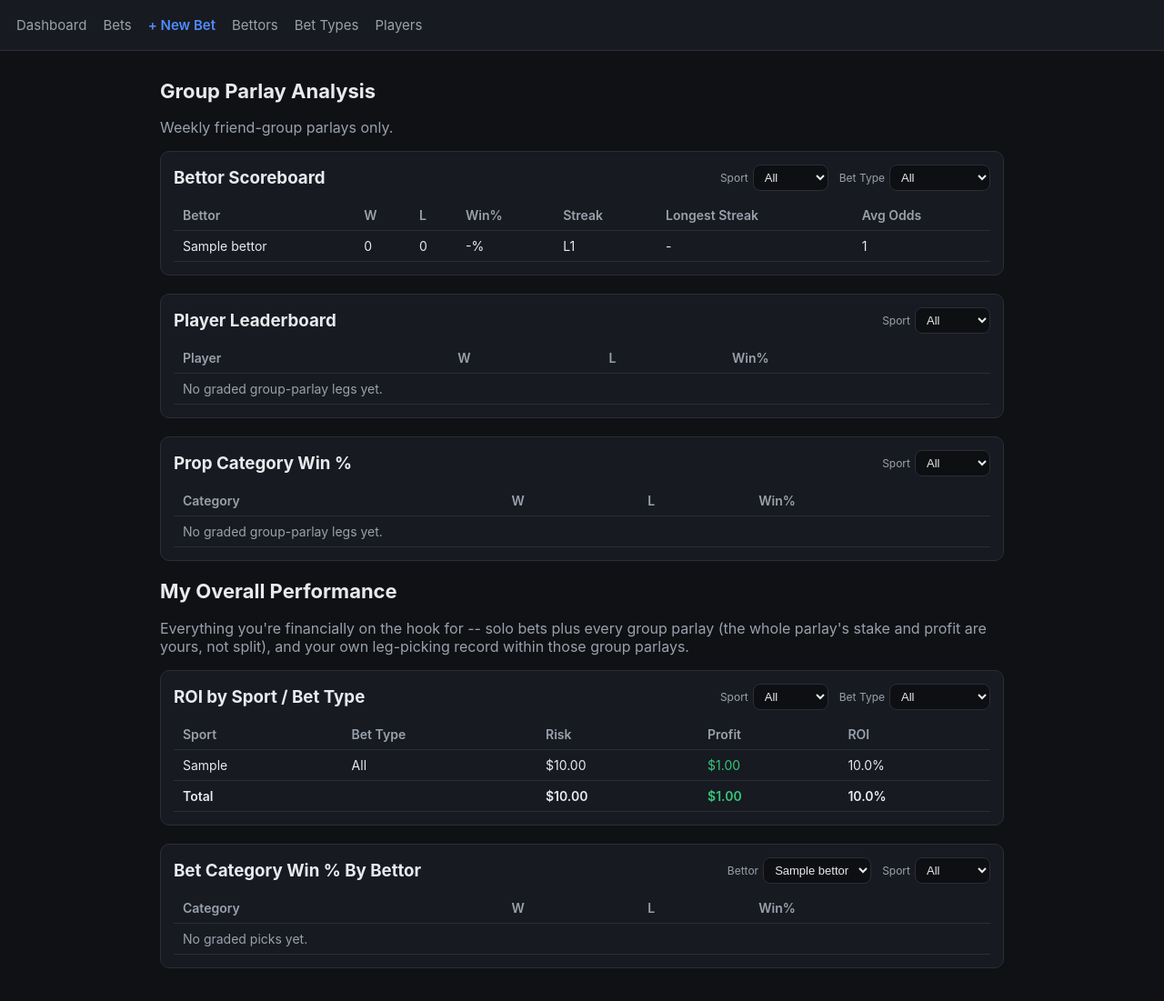
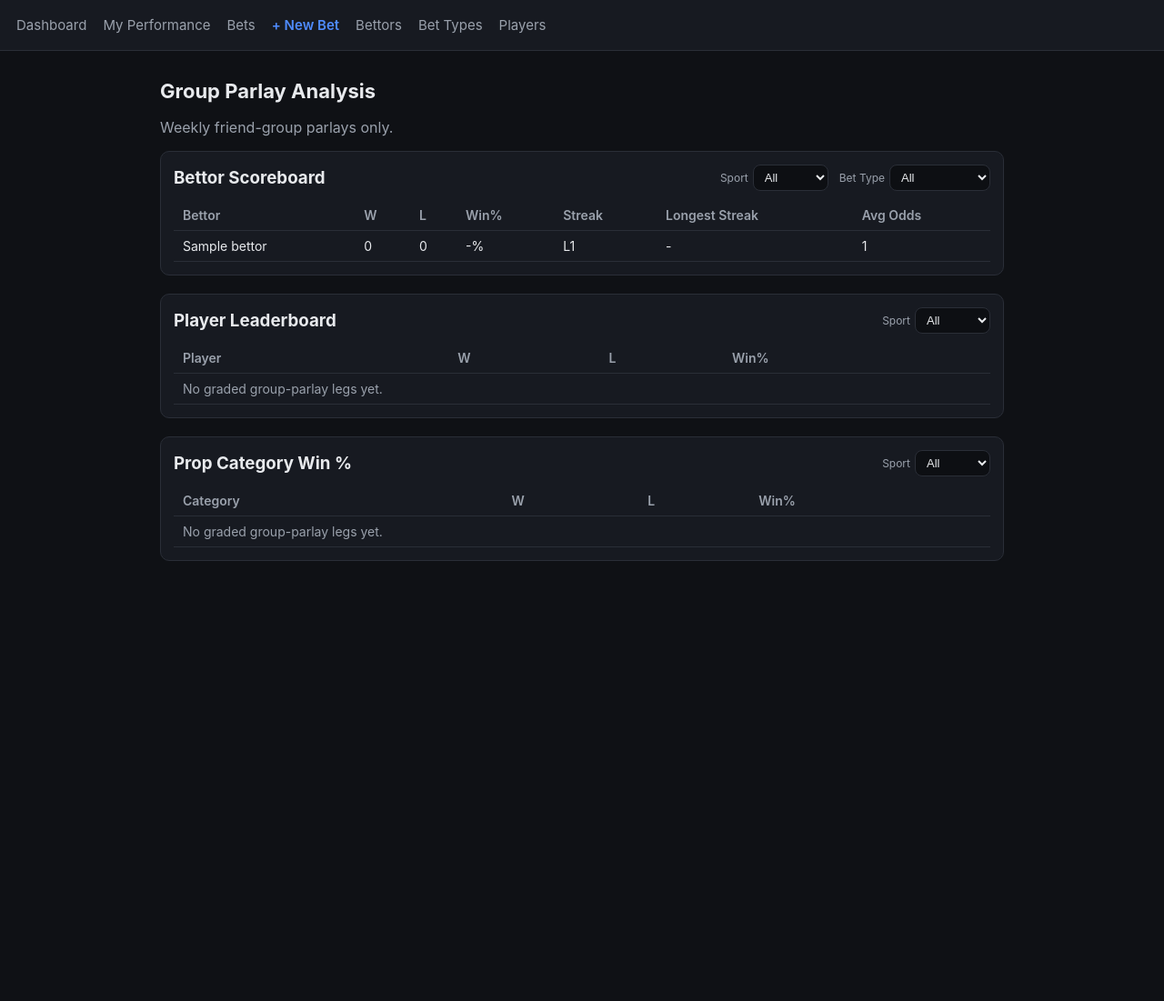
Before and after one commit to TiKilleen/gfdparlay, a Flask app: page / in a window 1280 px wide. Shown: the whole page at 91% size. After the commit the page ends 617 px from the top, so only its background shows below. Run offline with Flask 3, Linux system fonts and the light colour scheme; tables that the repository leaves empty hold one stand-in row (values such as "Sample post").

Commit message:
Move My Overall Performance to its own gated /performance route
It was sitting on the public dashboard, which is the one page meant to
be shareable with friends without a password -- ROI and personal
category record are private financial info, not something to hand out
with the dashboard link. New route isn't in the before_request
allowlist, so it automatically requires login whenever EDIT_PASSWORD is
set, same as every other non-dashboard route. Nav link only shows once
authorized (or when the gate isn't configured at all).

Co-Authored-By: Claude Sonnet 5 <noreply@anthropic.com>

```diff
--- a/app.py
+++ b/app.py
@@ -83,6 +83,16 @@ def parse_optional_decimal(raw_value):
     return Decimal(raw_value)
 
 
+def parse_sport_filter(param_name, default):
+    raw = request.args.get(param_name, default)
+    return raw, (None if raw == "all" else raw)
+
+
+def parse_bet_type_filter(param_name):
+    raw = request.args.get(param_name, "all")
+    return raw, (None if raw == "all" else int(raw))
+
+
 def parse_legs_from_form(form):
     bettor_ids = form.getlist("leg_bettor_id")
     player_names = form.getlist("leg_player_name")
@@ -137,21 +147,39 @@ def register_routes(app):
             .all()
         )
 
-        def sport_filter(param_name, default):
-            raw = request.args.get(param_name, default)
-            return raw, (None if raw == "all" else raw)
+        bs_sport_raw, bs_sport = parse_sport_filter("bs_sport", "all")
+        bs_bet_type_raw, bs_bet_type_id = parse_bet_type_filter("bs_bet_type")
+        pl_sport_raw, pl_sport = parse_sport_filter("pl_sport", "NFL")
+        pc_sport_raw, pc_sport = parse_sport_filter("pc_sport", "NFL")
 
-        def bet_type_filter(param_name):
-            raw = request.args.get(param_name, "all")
-            return raw, (None if raw == "all" else int(raw))
+        return render_template(
+            "dashboard.html",
+            pending_bets=pending_bets,
+            sports=analytics.distinct_sports(),
+            bet_types=BetType.query.order_by(BetType.name).all(),
+            group_players=analytics.player_leaderboard(is_group_bet=True, sport=pl_sport),
+            group_bettors=analytics.bettor_scoreboard(
+                is_group_bet=True, sport=bs_sport, bet_type_id=bs_bet_type_id
+            ),
+            group_categories=analytics.category_breakdown(is_group_bet=True, sport=pc_sport),
+            selected={
+                "bs_sport": bs_sport_raw,
+                "bs_bet_type": bs_bet_type_raw,
+                "pl_sport": pl_sport_raw,
+                "pc_sport": pc_sport_raw,
+            },
+        )
 
-        bs_sport_raw, bs_sport = sport_filter("bs_sport", "all")
-        bs_bet_type_raw, bs_bet_type_id = bet_type_filter("bs_bet_type")
-        pl_sport_raw, pl_sport = sport_filter("pl_sport", "NFL")
-        pc_sport_raw, pc_sport = sport_filter("pc_sport", "NFL")
-        roi_sport_raw, roi_sport = sport_filter("roi_sport", "all")
-        roi_bet_type_raw, roi_bet_type_id = bet_type_filter("roi_bet_type")
-        bc_sport_raw, bc_sport = sport_filter("bc_sport", "all")
+    @app.get("/performance")
+    def performance():
+        """My Overall Performance, split off the public dashboard onto its
+        own route specifically so it falls under the password gate --
+        real money and personal picking-record data, not something to
+        show friends along with the shared dashboard link.
+        """
+        roi_sport_raw, roi_sport = parse_sport_filter("roi_sport", "all")
+        roi_bet_type_raw, roi_bet_type_id = parse_bet_type_filter("roi_bet_type")
+        bc_sport_raw, bc_sport = parse_sport_filter("bc_sport", "all")
 
         bettors = Bettor.query.order_by(Bettor.name).all()
         bc_bettor_code = request.args.get("bc_bettor", "ME")
@@ -164,16 +192,10 @@ def register_routes(app):
         )
 
         return render_template(
-            "dashboard.html",
-            pending_bets=pending_bets,
+            "performance.html",
             sports=analytics.distinct_sports(),
             bet_types=BetType.query.order_by(BetType.name).all(),
             bettors=bettors,
-            group_players=analytics.player_leaderboard(is_group_bet=True, sport=pl_sport),
-            group_bettors=analytics.bettor_scoreboard(
-                is_group_bet=True, sport=bs_sport, bet_type_id=bs_bet_type_id
-            ),
-            group_categories=analytics.category_breakdown(is_group_bet=True, sport=pc_sport),
             my_categories=analytics.bet_category_breakdown_by_bettor(
                 bc_bettor.id, sport=bc_sport
             )
@@ -182,10 +204,6 @@ def register_routes(app):
             my_roi=my_roi,
             my_roi_total=analytics.roi_total(my_roi),
             selected={
-                "bs_sport": bs_sport_raw,
-                "bs_bet_type": bs_bet_type_raw,
-                "pl_sport": pl_sport_raw,
-                "pc_sport": pc_sport_raw,
                 "roi_sport": roi_sport_raw,
                 "roi_bet_type": roi_bet_type_raw,
                 "bc_sport": bc_sport_raw,
--- a/templates/base.html
+++ b/templates/base.html
@@ -10,6 +10,7 @@
   <nav class="topnav">
     <a href="{{ url_for('dashboard') }}">Dashboard</a>
     {% if is_authorized or not password_gate_enabled %}
+    <a href="{{ url_for('performance') }}">My Performance</a>
     <a href="{{ url_for('bets_list') }}">Bets</a>
     <a href="{{ url_for('bets_new') }}" class="new-bet">+ New Bet</a>
     <a href="{{ url_for('bettors_page') }}">Bettors</a>
--- a/templates/dashboard.html
+++ b/templates/dashboard.html
@@ -118,91 +118,6 @@
   </table>
 </div>
 
-<h1>My Overall Performance</h1>
-<p style="color: var(--muted)">Everything you're financially on the hook for -- solo bets plus every group parlay (the whole parlay's stake and profit are yours, not split), and your own leg-picking record within those group parlays.</p>
-
-<div class="panel">
-  <div class="panel-header">
-    <h3>ROI by Sport / Bet Type</h3>
-    <div class="filter-controls">
-      <label>Sport
-        <select name="roi_sport" class="filter-select" onchange="this.form.submit()">
-          <option value="all" {{ 'selected' if selected.roi_sport == 'all' }}>All</option>
-          {% for s in sports %}
-          <option value="{{ s }}" {{ 'selected' if selected.roi_sport == s }}>{{ s }}</option>
-          {% endfor %}
-        </select>
-      </label>
-      <label>Bet Type
-        <select name="roi_bet_type" class="filter-select" onchange="this.form.submit()">
-          <option value="all" {{ 'selected' if selected.roi_bet_type == 'all' }}>All</option>
-          {% for bt in bet_types %}
-          <option value="{{ bt.id }}" {{ 'selected' if selected.roi_bet_type == bt.id|string }}>{{ bt.name }}</option>
-          {% endfor %}
-        </select>
-      </label>
-    </div>
-  </div>
-  <table>
-    <tr><th>Sport</th><th>Bet Type</th><th>Risk</th><th>Profit</th><th>ROI</th></tr>
-    {% for row in my_roi %}
-    <tr>
-      <td>{{ row.sport }}</td>
-      <td>{{ row.bet_type }}</td>
-      <td>{{ row.risk|money }}</td>
-      <td class="{{ 'win' if row.profit > 0 else ('loss' if row.profit < 0 else '') }}">{{ row.profit|money }}</td>
-      <td>{{ row.roi if row.roi is not none else "-" }}%</td>
-    </tr>
-    {% else %}
-    <tr><td colspan="5" style="color: var(--muted)">No graded bets yet.</td></tr>
-    {% endfor %}
-    {% if my_roi %}
-    <tr style="font-weight:600">
-      <td colspan="2">Total</td>
-      <td>{{ my_roi_total.risk|money }}</td>
-      <td class="{{ 'win' if my_roi_total.profit > 0 else ('loss' if my_roi_total.profit < 0 else '') }}">{{ my_roi_total.profit|money }}</td>
-      <td>{{ my_roi_total.roi if my_roi_total.roi is not none else "-" }}%</td>
-    </tr>
-    {% endif %}
-  </table>
-</div>
-
-<div class="panel">
-  <div class="panel-header">
-    <h3>Bet Category Win % By Bettor</h3>
-    <div class="filter-controls">
-      <label>Bettor
-        <select name="bc_bettor" class="filter-select" onchange="this.form.submit()">
-          {% for b in bettors %}
-          <option value="{{ b.short_code }}" {{ 'selected' if selected.bc_bettor == b.short_code }}>{{ b.name }}</option>
-          {% endfor %}
-        </select>
-      </label>
-      <label>Sport
-        <select name="bc_sport" class="filter-select" onchange="this.form.submit()">
-          <option value="all" {{ 'selected' if selected.bc_sport == 'all' }}>All</option>
-          {% for s in sports %}
-          <option value="{{ s }}" {{ 'selected' if selected.bc_sport == s }}>{{ s }}</option>
-          {% endfor %}
-        </select>
-      </label>
-    </div>
-  </div>
-  <table>
-    <tr><th>Category</th><th>W</th><th>L</th><th>Win%</th></tr>
-    {% for row in my_categories %}
-    <tr>
-      <td>{{ row.name }}</td>
-      <td>{{ row.wins }}</td>
-      <td>{{ row.losses }}</td>
-      <td>{{ row.win_pct if row.win_pct is not none else "-" }}%</td>
-    </tr>
-    {% else %}
-    <tr><td colspan="4" style="color: var(--muted)">No graded picks yet.</td></tr>
-    {% endfor %}
-  </table>
-</div>
-
 </form>
 
 {% endblock %}
```
Also changed, not shown: templates/performance.html (added, +94 -0 lines).
